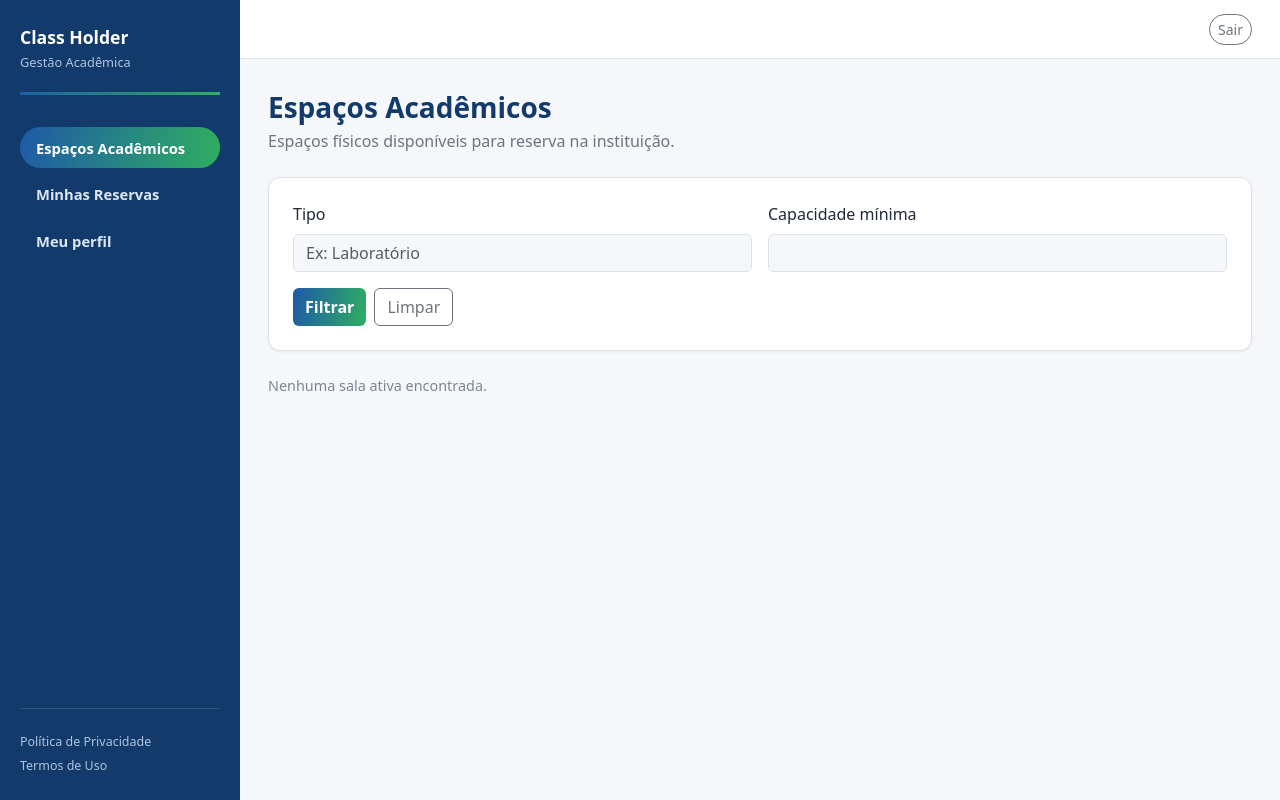
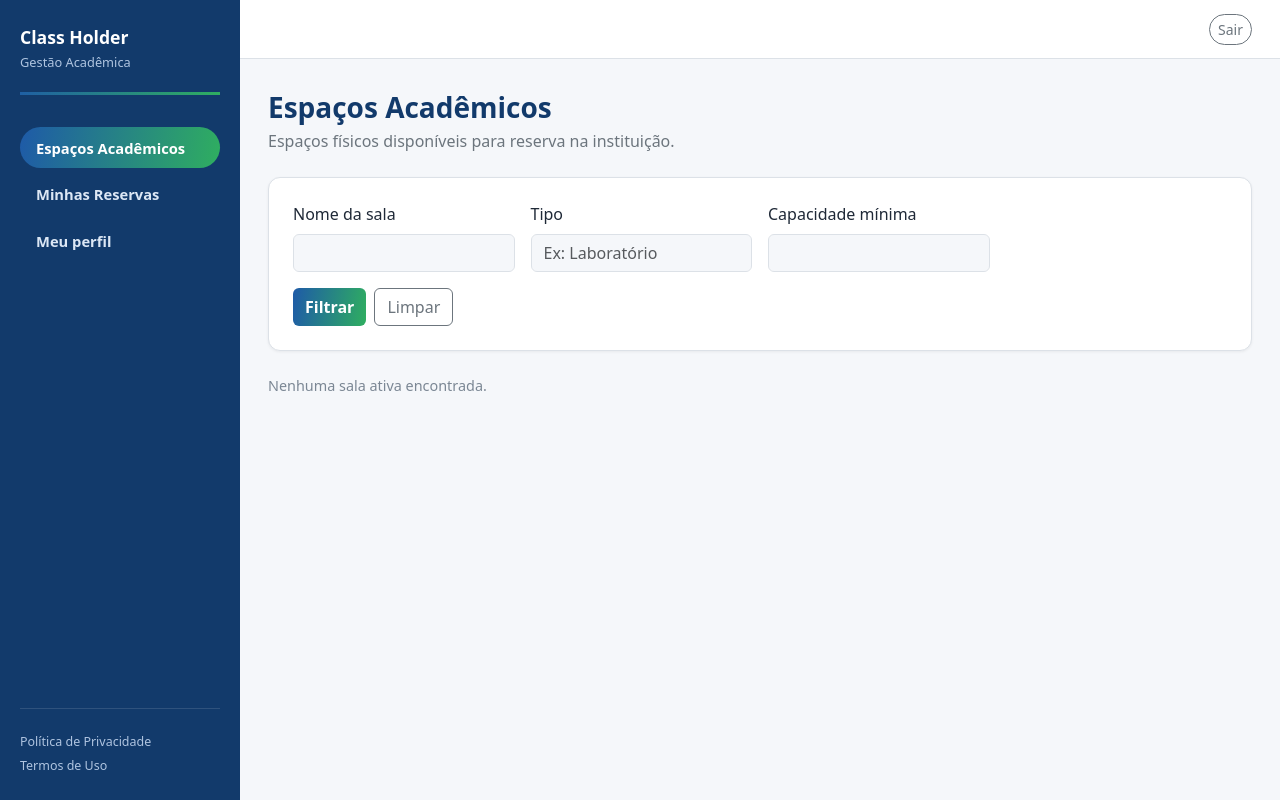
Before and after one commit to ZelTron27/PFC-Gestao-e-Reservas-de-Espacos-Academicos, a Spring app: page /reservas/espacos in a window 1280 px wide. Run offline with Thymeleaf, Linux system fonts and the light colour scheme; the template is opened without the code that fills it, so the values that code supplies are empty; some of the project's set-up classes (security, data sources, template engines, error pages and the like) are left out, and stand-ins take their place; database files in the repository are not loaded.

Commit message:
feat(espacos): filtra por nome dda sala e troca equipamentos por select.

```diff
--- a/src/main/java/br/com/classholder/classholder/reservation/controller/RoomFilterFormData.java
+++ b/src/main/java/br/com/classholder/classholder/reservation/controller/RoomFilterFormData.java
@@ -19,7 +19,10 @@ public class RoomFilterFormData {
     @Min(value = 1, message = "A capacidade mínima deve ser maior que zero")
     private Integer capacidadeMinima;
 
-    @Size(max = 250, message = "O tipo deve ter no máximo 250 caracteres")
+    @Size(max = 100, message = "O tipo deve ter no máximo 100 caracteres")
     private String tipo;
 
+    @Size(max = 100, message = "O nome deve ter no máximo 100 caracteres")
+    private String nome;
+
 }
--- a/src/main/resources/templates/reservas/espacos.html
+++ b/src/main/resources/templates/reservas/espacos.html
@@ -15,25 +15,29 @@
     <div class="ch-cartao p-4 mb-4">
         <form th:action="@{/reservas/espacos}" method="get">
             <div class="row g-3">
-                <div class="col-12 col-md-6">
+                <div class="col-12 col-md-6 col-xl-3">
+                    <label class="form-label" for="nome">Nome da sala</label>
+                    <input type="text" class="form-control" id="nome" name="nome" maxlength="100"
+                           th:value="${filtro.nome}">
+                </div>
+                <div class="col-12 col-md-6 col-xl-3">
                     <label class="form-label" for="tipo">Tipo</label>
-                    <input type="text" class="form-control" id="tipo" name="tipo" maxlength="250"
+                    <input type="text" class="form-control" id="tipo" name="tipo" maxlength="100"
                            placeholder="Ex: Laboratório" th:value="${filtro.tipo}">
                 </div>
-                <div class="col-12 col-md-6">
+                <div class="col-12 col-md-6 col-xl-3">
                     <label class="form-label" for="capacidadeMinima">Capacidade mínima</label>
                     <input type="number" class="form-control" id="capacidadeMinima" name="capacidadeMinima" min="1"
                            th:value="${filtro.capacidadeMinima}">
                 </div>
-                <div class="col-12" th:unless="${#lists.isEmpty(equipamentos)}">
-                    <span class="form-label d-block">Equipamentos</span>
-                    <div class="form-check form-check-inline" th:each="equipamento : ${equipamentos}">
-                        <input class="form-check-input" type="checkbox" name="equipamentos"
-                               th:id="'equipamento-' + ${equipamento.id()}" th:value="${equipamento.id()}"
-                               th:checked="${filtro.equipamentos.contains(equipamento.id())}">
-                        <label class="form-check-label" th:for="'equipamento-' + ${equipamento.id()}"
-                               th:text="${equipamento.name()}">Equipamento</label>
-                    </div>
+                <div class="col-12 col-md-6 col-xl-3" th:unless="${#lists.isEmpty(equipamentos)}">
+                    <label class="form-label" for="equipamentos">Equipamento</label>
+                    <select class="form-select" id="equipamentos" name="equipamentos">
+                        <option value="">Todos</option>
+                        <option th:each="equipamento : ${equipamentos}" th:value="${equipamento.id()}"
+                                th:text="${equipamento.name()}"
+                                th:selected="${filtro.equipamentos.contains(equipamento.id())}">Equipamento</option>
+                    </select>
                 </div>
             </div>
             <div class="d-flex gap-2 mt-3">
```
Also changed, not shown: src/main/java/br/com/classholder/classholder/room/dto/RoomFilter.java (+5 -4 lines), 1 other file.
